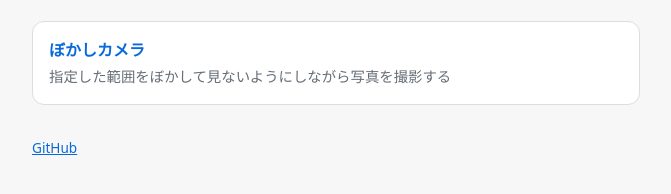
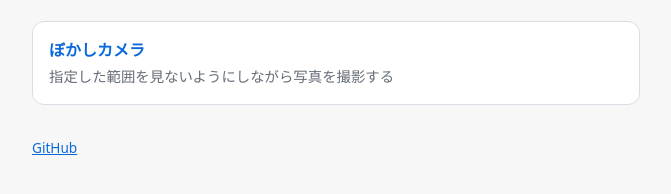
Before and after one commit to mithril1992/web-tools, a plain HTML site: page index.html in a window 1280 px wide. Shown: the part 106-300 px from the top of the page, without its empty margins (304-975 px from the left). Drawn offline with Linux system fonts and the light colour scheme.

Commit message:
Update blur camera description
Co-Authored-By: Claude Opus 5.5 <noreply@anthropic.com>

```diff
--- a/index.html
+++ b/index.html
@@ -78,7 +78,7 @@
   <script>
     // ツールを追加したら、ここに { name, path, description } を追記する
     const tools = [
-      { name: "ぼかしカメラ", path: "blur-camera/", description: "指定した範囲をぼかして見ないようにしながら写真を撮影する" },
+      { name: "ぼかしカメラ", path: "blur-camera/", description: "指定した範囲を見ないようにしながら写真を撮影する" },
     ];
 
     const list = document.getElementById("tools");
```
